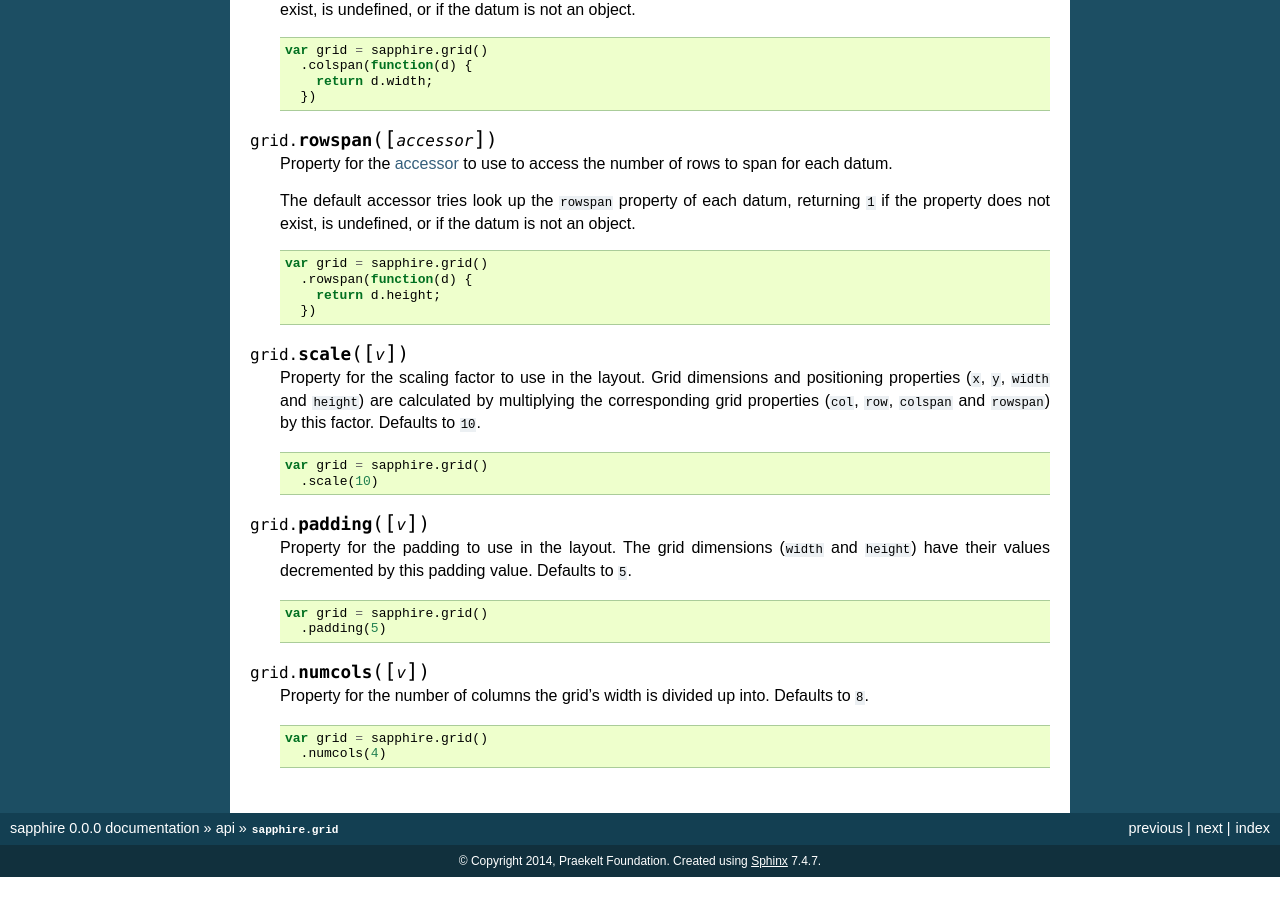
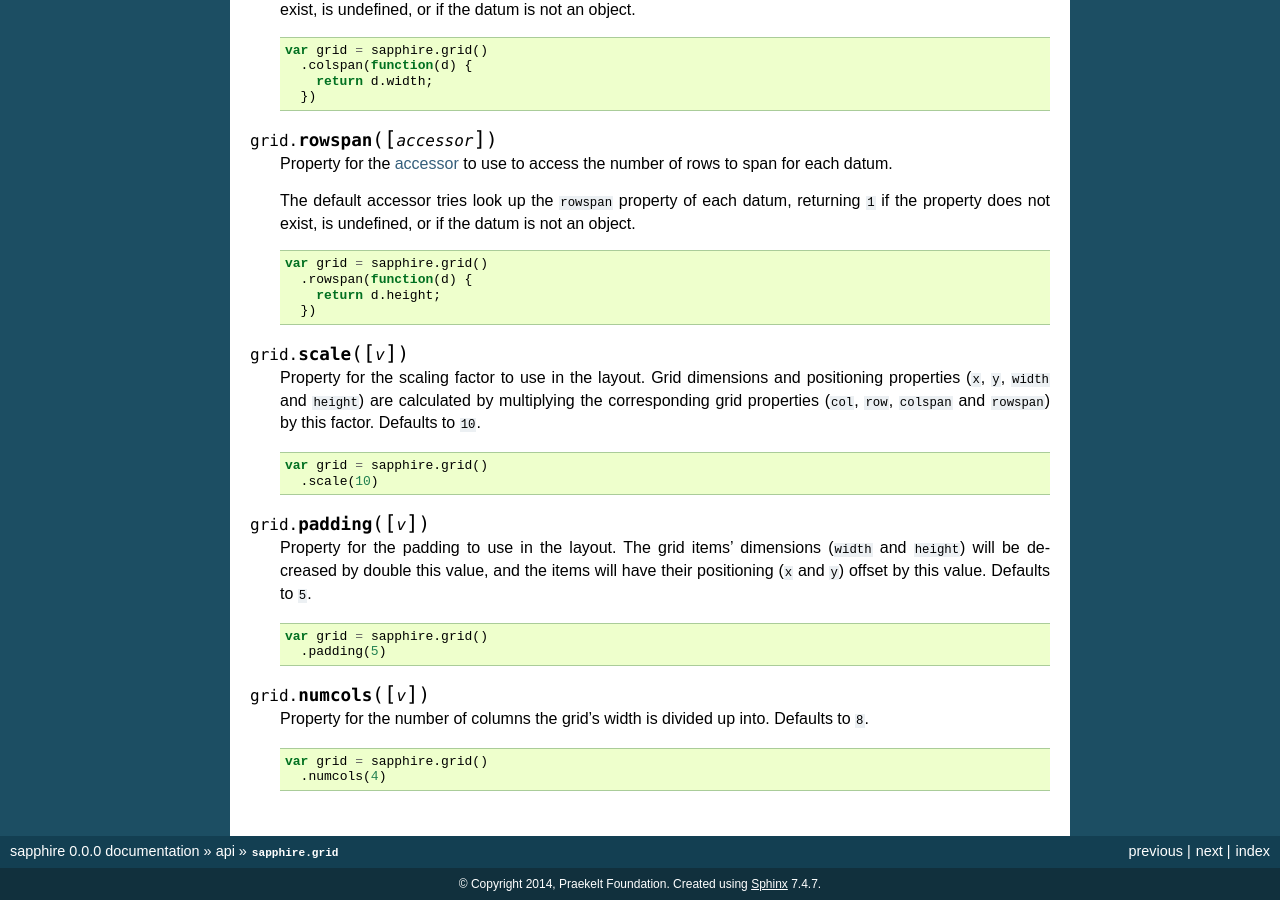
Before and after one commit to praekelt/sapphire, a Sphinx documentation site: the page built from docs/api/grid.rst, in a window 1280 px wide and 900 px high, scrolled down 1525 px. Built offline with Sphinx 7.4.7, drawn with Linux system fonts in a browser that asks for light colours; before the commit the page ends 2402 px from its top, so only the background shows below that.

Commit message:
Update docs to explain how padding is done for grid layout

```diff
--- a/docs/api/grid.rst
+++ b/docs/api/grid.rst
@@ -135,9 +135,10 @@ The layout used by :ref:`sapphire.dashboard` to position widgets.
 
 .. function:: grid.padding([v])
 
-  Property for the padding to use in the layout. The grid dimensions (``width``
-  and ``height``) have their values decremented by this padding value. Defaults
-  to ``5``.
+  Property for the padding to use in the layout. The grid items' dimensions
+  (``width`` and ``height``) will be decreased by double this value, and the
+  items will have their positioning (``x`` and ``y``) offset by this value.
+  Defaults to ``5``.
 
   .. code-block:: javascript
 
```
